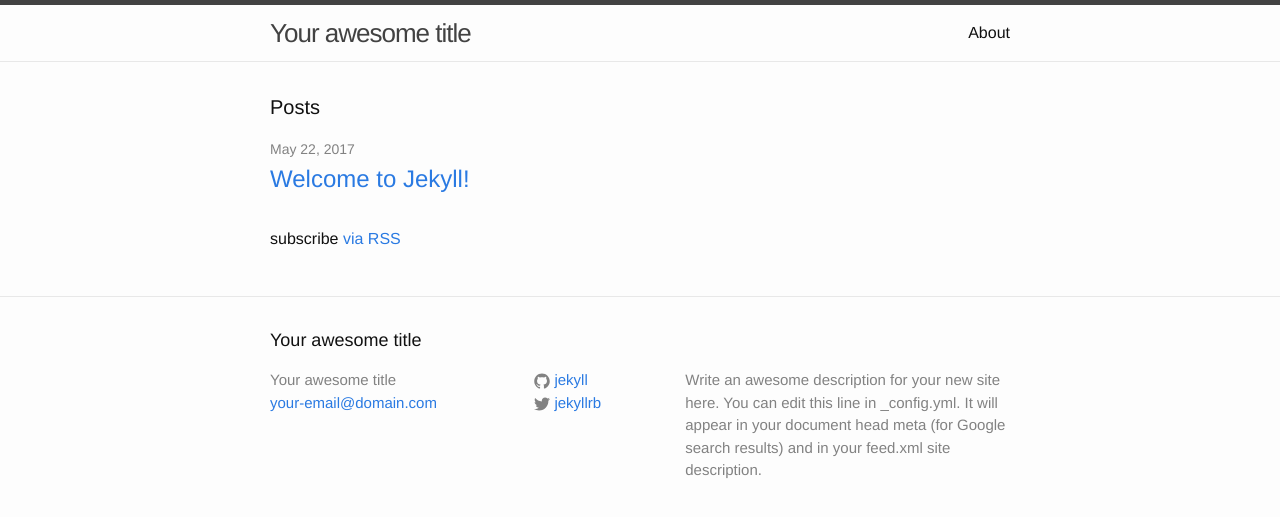
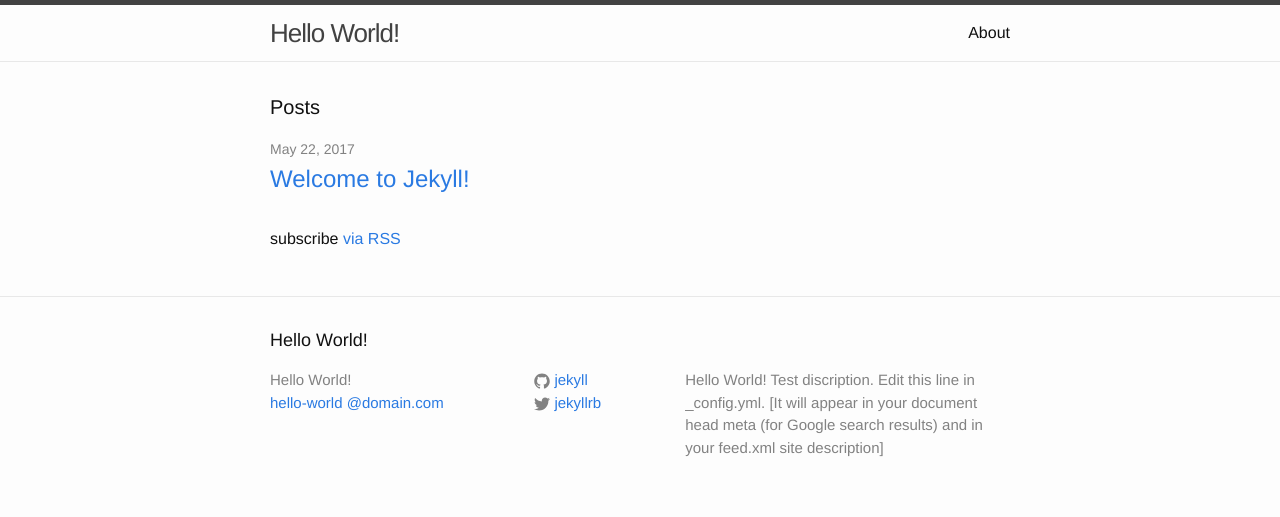
Before and after one commit to alex-talbot/alex-talbot.github.io, a Jekyll site: the page built from index.html, in a window 1280 px wide. Shown: the top 517 px of the page. Built offline with Jekyll 4.4.1, drawn with Linux system fonts in a browser that asks for light colours.

Commit message:
Update _config.yml

```diff
--- a/_config.yml
+++ b/_config.yml
@@ -6,12 +6,16 @@
 # 'jekyll serve'. If you change this file, please restart the server process.
 
 # Site settings
-title: Your awesome title
-email: your-email@domain.com
+title: Hello World!
+email: hello-world @domain.com
 description: > # this means to ignore newlines until "baseurl:"
-  Write an awesome description for your new site here. You can edit this
-  line in _config.yml. It will appear in your document head meta (for
-  Google search results) and in your feed.xml site description.
+  Hello World! Test discription.
+
+  Edit this line in _config.yml.
+
+  [It will appear in your document head meta (for
+  Google search results) and in your feed.xml site description]
+
 baseurl: "" # the subpath of your site, e.g. /blog
 url: "http://yourdomain.com" # the base hostname & protocol for your site
 twitter_username: jekyllrb
```
